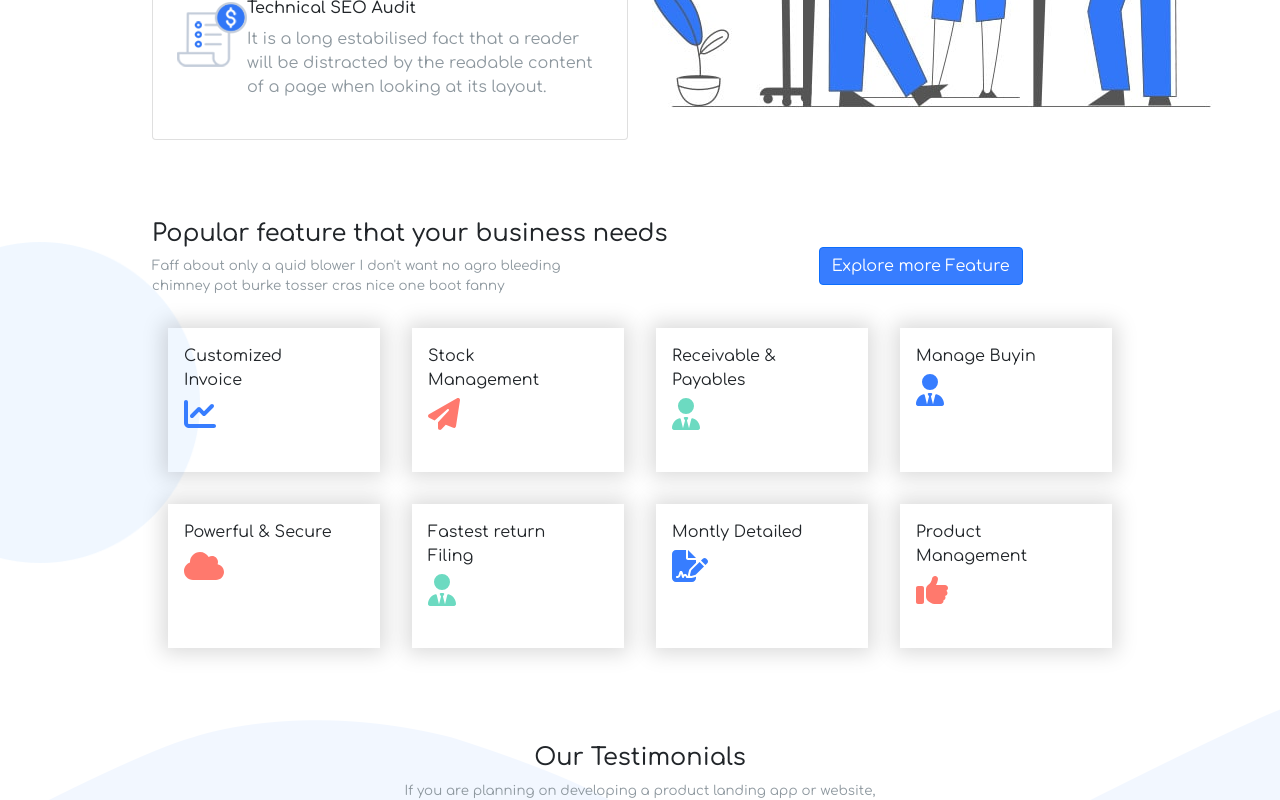
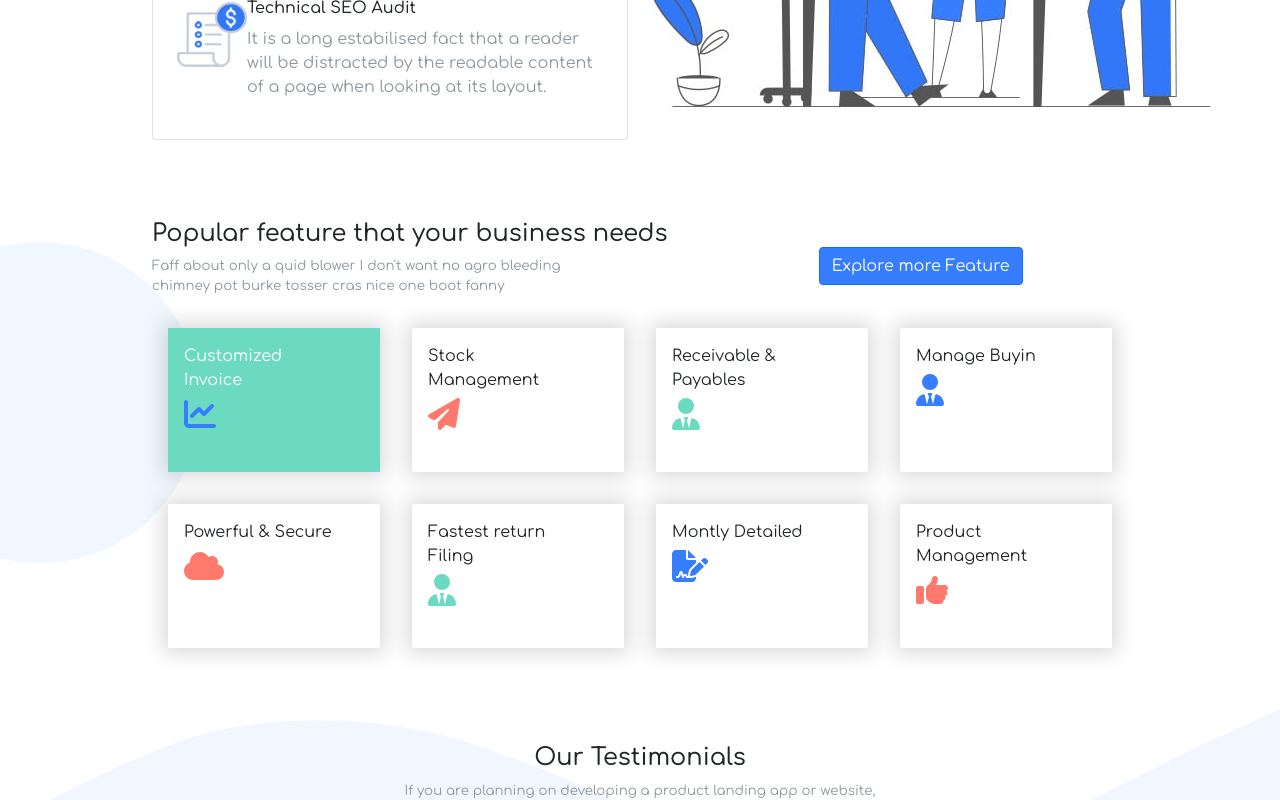
Before and after one commit to MEMiceli/proj-html-vuejs, a Vue app: page / in a window 1280 px wide. In both pictures the pointer is over the element "Customized Invoice". Shown: the part 1059-1859 px from the top of the page. Built offline with nearby package versions, Linux system fonts and the light colour scheme.

Commit message:
hover near perfect

```diff
--- a/src/assets/style/global.scss
+++ b/src/assets/style/global.scss
@@ -16,7 +16,3 @@
     color: var(--primary-colortext);
 
 }
-.hovercard:hover{
-    background-color: var(--secondary--colortext);
-    color: var(--primary--colortext);
-}
--- a/src/components/sections/ThreeSection.vue
+++ b/src/components/sections/ThreeSection.vue
@@ -42,14 +42,7 @@
                 </div>
             </div>
         </div>
-
-
-
-
-
-
     </div>
-
 </template>
 
 <script>
@@ -91,7 +84,15 @@ p{
     .green{
         color:var(--secondary-colortext);
     }
+    &:hover{
+        background-color: #6CDAC1 !important;
+        color:white !important;
+    }
+}
+.hovercard:hover{
+    // background-color: var(--secondary--colortext) !important;
+    // color: var(--primary--colortext) !important;
+    // background-color: black;
 }
 
-
 </style>
```
